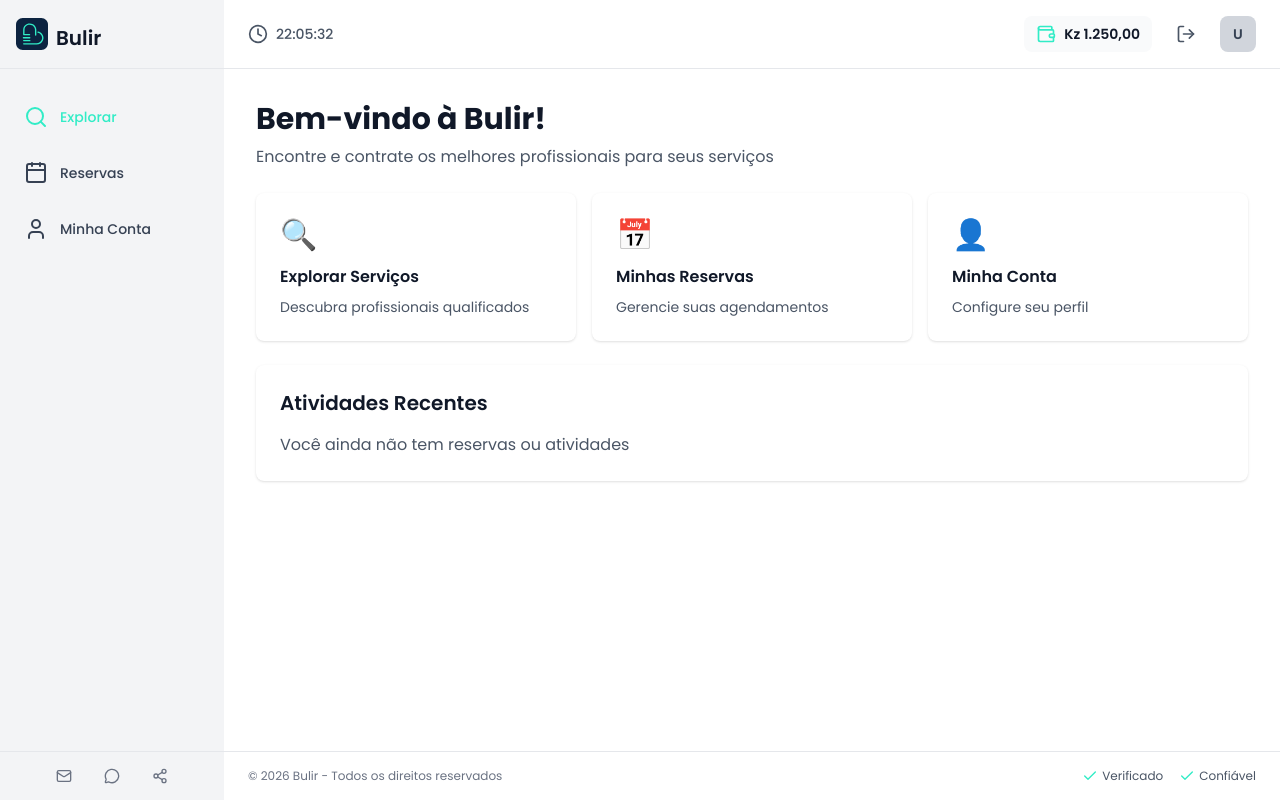
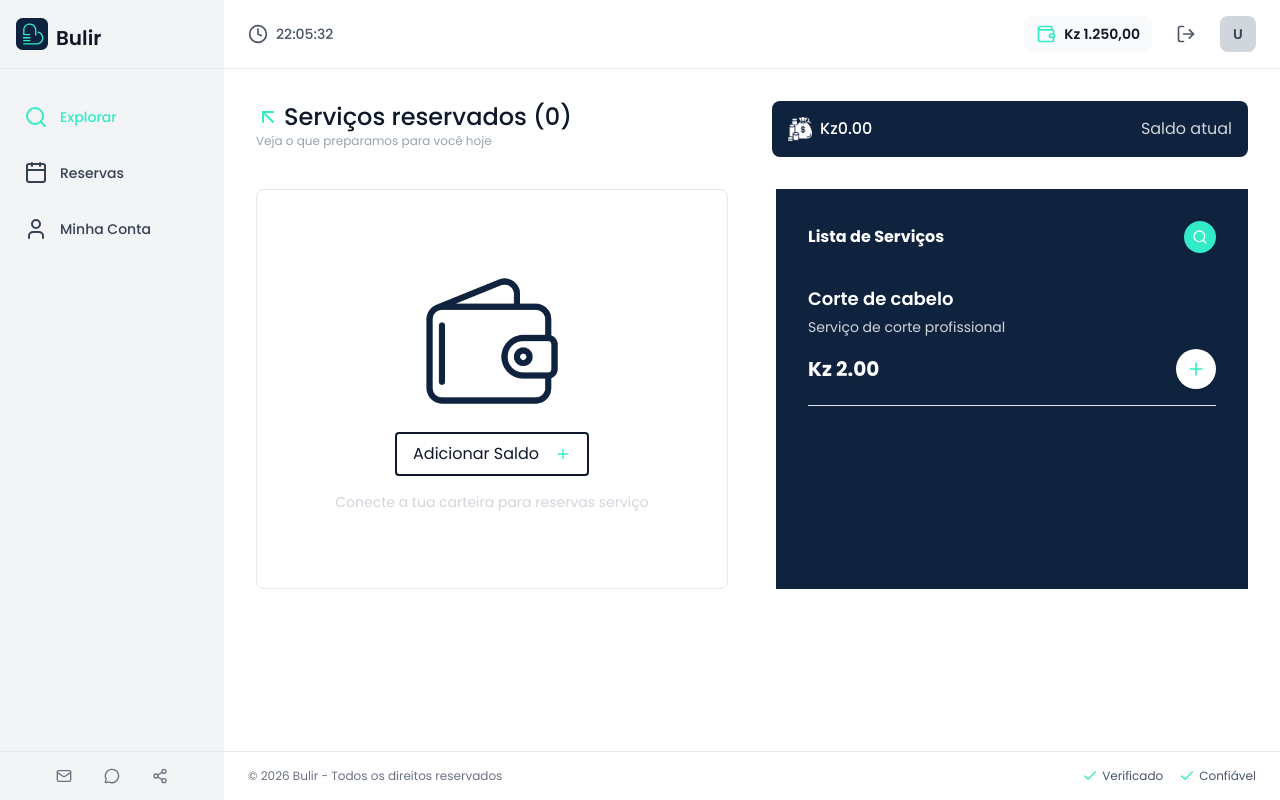
Before and after one commit to emanuel-malungo/Bulir, a Next.js app in the folder frontend-web/: page /client in a window 1280 px wide. Built offline with nearby package versions, Linux system fonts and the light colour scheme.

Commit message:
Add wallet image asset to frontend-web project

```diff
--- a/frontend-web/src/app/client/page.tsx
+++ b/frontend-web/src/app/client/page.tsx
@@ -1,42 +1,60 @@
 
 import Container from "../components/layout/Container"
+import iconMoney from '@/assets/images/money-bag.png';
+import iconWallet from '@/assets/images/wallet.png';
+import Image from "next/image";
+// lucide icons icon add +
+import { Plus, Search,  ArrowUpLeft }  from "lucide-react";
 
 export default function ClientDashboard() {
     return (
         <Container>
-            <div className="space-y-6">
-                {/* Cabeçalho */}
+            <header className="grid grid-cols-2 gap-10 mb-8" >
                 <div>
-                    <h1 className="text-3xl font-bold text-gray-900">Bem-vindo à Bulir!</h1>
-                    <p className="text-gray-600 mt-2">Encontre e contrate os melhores profissionais para seus serviços</p>
+                    <h1 className="text-2xl font-medium flex items-center space-x-1" ><ArrowUpLeft className="w-6 h-6 text-accent " /> <span className="hover:text-accent cursor-pointer" >Serviços reservados (0)</span></h1>
+                    <p className="text-xs text-gray-400" >Veja o que preparamos para você hoje</p>
+                </div>
+                <div className="bg-primary flex items-center justify-between rounded-lg p-4" >
+                    <div className="flex items-center space-x-2" >
+                        <Image src={iconMoney} alt="Ícone de dinheiro" width={24} height={24} />
+                        <span className="text-white font-medium" >Kz0.00</span>
+                    </div>
+                    <p className="text-gray-300" >Saldo atual</p>
+                </div>
+            </header>
+
+            <div className="grid grid-cols-2 gap-12" >
+
+                <div className="border border-gray-200 min-h-100 rounded-lg p-4 flex items-center justify-center flex-col space-y-4" >
+                    <Image src={iconWallet} alt="Ícone de carteira" width={150} height={150} className="mx-auto" />
+                    <button className="border-2  py-2 px-4 rounded-sm cursor-pointer flex items-center space-x-4" >
+                        <span>Adicionar Saldo</span><Plus className="w-4 h-4 text-accent" />
+                    </button>
+                    <p className="text-gray-300 text-sm" >Conecte a tua carteira para reservas serviço</p>
                 </div>
 
-                {/* Cards de Ações Rápidas */}
-                <div className="grid grid-cols-1 md:grid-cols-2 lg:grid-cols-3 gap-4">
-                    <a href="/client/explore" className="bg-white p-6 rounded-lg shadow hover:shadow-lg transition-shadow">
-                        <div className="text-3xl mb-3">🔍</div>
-                        <h3 className="font-semibold text-gray-900 mb-2">Explorar Serviços</h3>
-                        <p className="text-sm text-gray-600">Descubra profissionais qualificados</p>
-                    </a>
+                <div className="bg-primary text-white p-8 min-h-80" >
 
-                    <a href="/client/reservas" className="bg-white p-6 rounded-lg shadow hover:shadow-lg transition-shadow">
-                        <div className="text-3xl mb-3">📅</div>
-                        <h3 className="font-semibold text-gray-900 mb-2">Minhas Reservas</h3>
-                        <p className="text-sm text-gray-600">Gerencie suas agendamentos</p>
-                    </a>
-
-                    <a href="/client/conta" className="bg-white p-6 rounded-lg shadow hover:shadow-lg transition-shadow">
-                        <div className="text-3xl mb-3">👤</div>
-                        <h3 className="font-semibold text-gray-900 mb-2">Minha Conta</h3>
-                        <p className="text-sm text-gray-600">Configure seu perfil</p>
-                    </a>
+                    <div className="flex items-center justify-between mb-4" >
+                        <h1 className="font-bold"  >Lista de Serviços</h1>
+                        <button className="cursor-pointer p-2 rounded-full bg-accent" >
+                            <Search className="w-4 h-4 text-white" />
+                        </button>
+                    </div>
+                    <div className="border-b border-gray-200 py-4 flex flex-col justify-between" >
+                        <div>
+                            <h2 className="text-lg font-semibold mb-1" >Corte de cabelo</h2>
+                            <p className="text-gray-300 text-sm mb-3" >Serviço de corte profissional</p>
+                        </div>
+                        <div className="flex items-center justify-between">
+                            <span className="text-xl font-bold text-white">Kz 2.00</span>
+                            <button className="w-10 h-10 rounded-full bg-white hover:bg-gray-100 transition-colors flex items-center justify-center" title="Reservar">
+                                <Plus className="w-5 h-5 text-accent" />
+                            </button>
+                        </div>
+                    </div>
                 </div>
 
-                {/* Últimas Atividades */}
-                <div className="bg-white rounded-lg shadow p-6">
-                    <h2 className="text-xl font-semibold text-gray-900 mb-4">Atividades Recentes</h2>
-                    <p className="text-gray-600">Você ainda não tem reservas ou atividades</p>
-                </div>
             </div>
         </Container>
     )
```
Also changed, not shown: frontend-web/src/assets/images/money-bag.png (added), frontend-web/src/assets/images/wallet.png (added).
